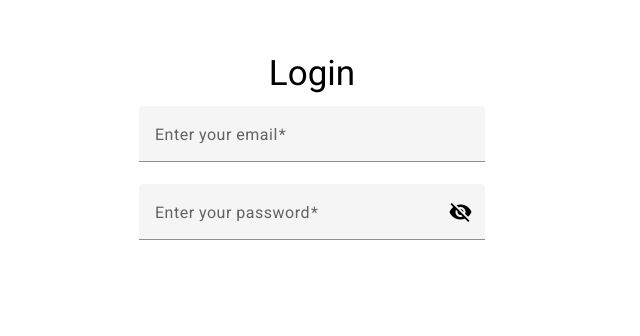
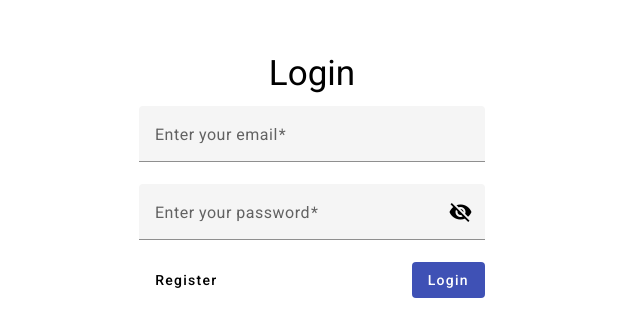
Before and after one commit to Markus-Scl/Web_Lottery_Generator, an Angular app in the folder client/lottery_wep_page/: page /Lottery-Generator/Login in a window 1280 px wide. Before the commit this address led to /. Shown: the part 198-534 px from the top of the page, without its empty margins (328-968 px from the left). Built offline with nearby package versions, Linux system fonts and the light colour scheme.

Commit message:
routing between login and register page works

```diff
--- a/client/lottery_wep_page/src/app/app.component.html
+++ b/client/lottery_wep_page/src/app/app.component.html
@@ -7,6 +7,7 @@
   <title>Document</title>
 </head>
 <body>
-  <app-login-page></app-login-page>
+  <!--<app-login-page></app-login-page>-->
+  <router-outlet></router-outlet>
 </body>
 </html>
--- a/client/lottery_wep_page/src/app/login-page/login-page.component.css
+++ b/client/lottery_wep_page/src/app/login-page/login-page.component.css
@@ -14,6 +14,7 @@
     align-items: center;
 }
 
+
 mat-form-field{
     width: 100%;
 }
@@ -27,3 +28,7 @@ mat-form-field{
 h1{
     font-size:35px;
 }
+
+.button-container{
+    display: flex;
+}
--- a/client/lottery_wep_page/src/app/login-page/login-page.component.html
+++ b/client/lottery_wep_page/src/app/login-page/login-page.component.html
@@ -22,6 +22,10 @@
                     </button>
                 </mat-form-field>
             </div>
+            <div class="button-container">
+                <button mat-flat-button (click)="onRegisterClick()">Register</button>
+                <button mat-flat-button color="primary" style="margin-left: auto; margin-right: 0;" (click)="onLoginClick()">Login</button>
+            </div>
         </div>
     </div>
 </div>
--- a/client/lottery_wep_page/src/app/login-page/login-page.component.ts
+++ b/client/lottery_wep_page/src/app/login-page/login-page.component.ts
@@ -1,5 +1,6 @@
 import { Component } from '@angular/core';
 import { FormControl, Validators } from '@angular/forms';
+import { Router } from '@angular/router';
 
 @Component({
   selector: 'app-login-page',
@@ -7,9 +8,14 @@ import { FormControl, Validators } from '@angular/forms';
   styleUrls: ['./login-page.component.css']
 })
 export class LoginPageComponent {
+
   email = new FormControl('', [Validators.required, Validators.email]);
   password = new FormControl('', [Validators.required]);
   hide = true;
+
+  constructor(private router: Router){
+
+  }
   getErrorMessage() {
     if (this.email.hasError('required')) {
       return 'You must enter a value';
@@ -24,4 +30,12 @@ export class LoginPageComponent {
     }
     return
   }
+
+  onLoginClick(){
+    alert('logged in');
+  }
+
+  onRegisterClick(){
+    this.router.navigate(['Lottery-Generator/Register']);
+  }
 }
--- /dev/null
+++ b/client/lottery_wep_page/src/app/register-page/register-page.component.html
@@ -0,0 +1 @@
+<p>register-page works!</p>
```
Also changed, not shown: client/lottery_wep_page/src/app/app.module.ts (+11 -3 lines), client/lottery_wep_page/src/app/register-page/register-page.component.ts (added, +10 -0 lines), client/lottery_wep_page/src/app/register-page/register-page.component.css (added), 1 other file (tests, documents, lock files or other folders).
